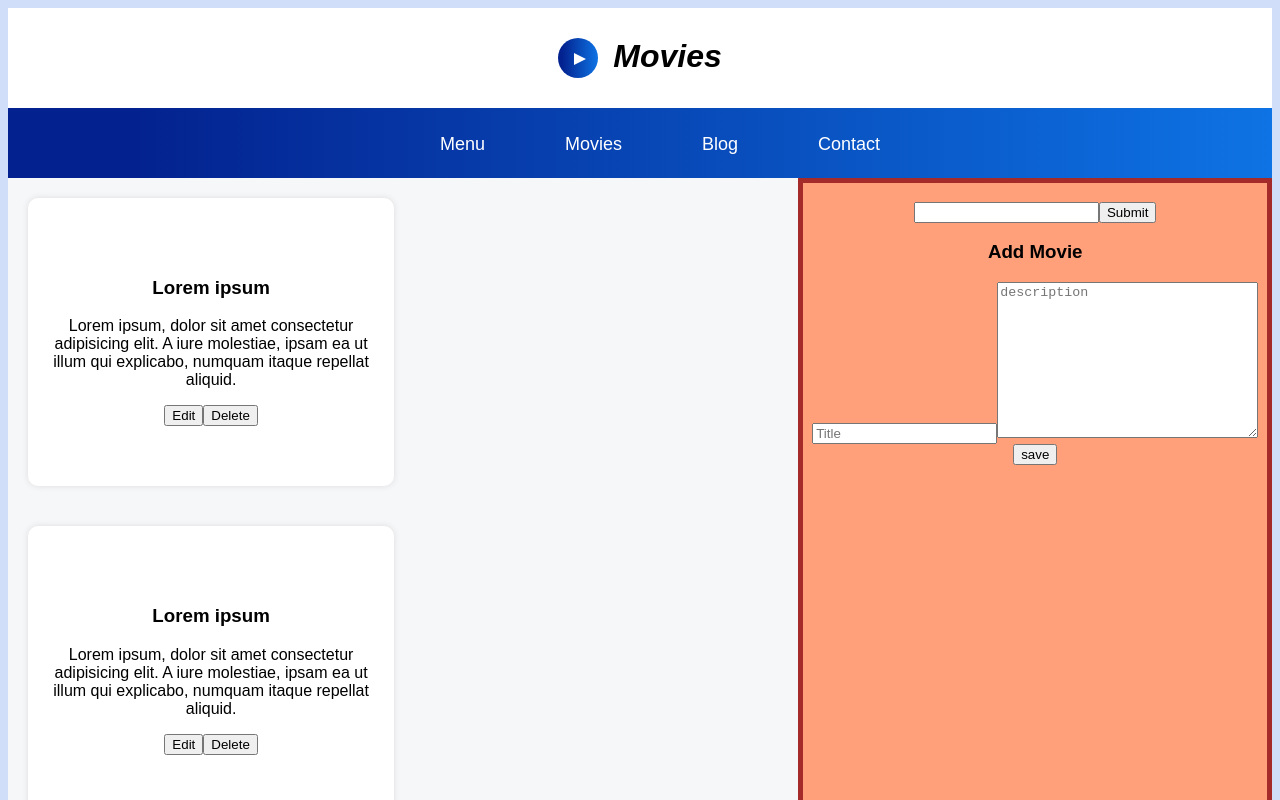
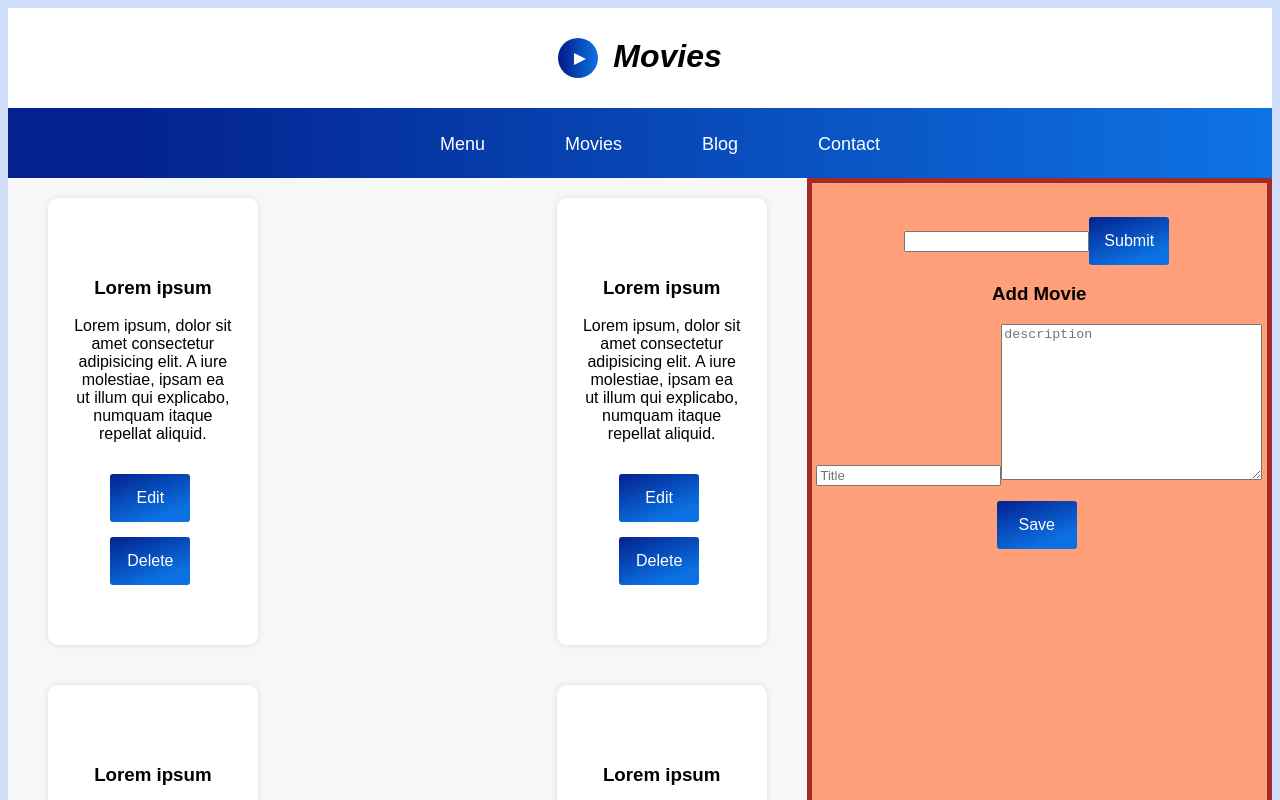
Before and after one commit to laylarodas/app-movies, a React (Vite) app: page / in a window 1280 px wide. Shown: the top 800 px of the page. Built offline with nearby package versions, Linux system fonts and the light colour scheme.

Commit message:
estilos en los botones

```diff
--- a/src/assets/css/styles.css
+++ b/src/assets/css/styles.css
@@ -99,21 +99,48 @@ body{
 
     display: flex;
     flex-flow: row wrap;
-    justify-content: flex-start;
+    justify-content: space-between;
     align-items: flex-start;
     flex-grow: 1;
 }
 
 .movieItem{
-    width: 40%;
+    width: 20%;
     background: #ffff;
     border-radius: 10px;
     box-shadow: 0px 0px 6px #ddd;
-    margin: 20px;
-    margin-left: 20px;
-    margin-right: 30px;
+    margin: 20px 40px;
     padding: 60px 25px 60px 25px;
 
+}
+
+
+button,
+input[type="submit"],
+input[type="button"] {
+    width: 80px;
+    background: linear-gradient(160deg, #03228f 0%, #0b70e1 77%);
+    color: #ffff;
+    border: 0;
+    outline: 0;
+    padding: 15px;
+    border-radius: 3px;
+    margin-top: 15px;
+    margin-right: 5px;
+    text-transform: capitalize;
+    font-size: 16px;
+    font-weight: 500;
+    cursor: pointer;
+    transition: all 300ms;
+}
+
+
+.movieItem .edit:hover{
+    background: #e77b00;
+}
+
+.movieItem .delete:hover{
+    background: #9b0202;
 }
 
 .lateral{
```
